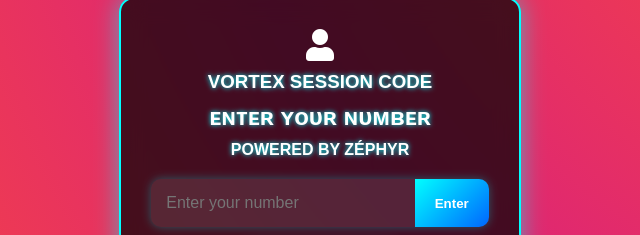
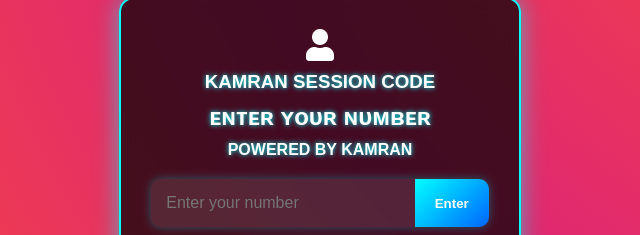
Before and after one commit to KAMRAN-XD/VORTEX_MD_-PAIR, a website: page pair-code.html in a window 1280 px wide. Shown: the part 308-543 px from the top of the page, 320-960 px from the left. Drawn offline with nearby package versions, Linux system fonts and the light colour scheme.

Commit message:
Update pair-code.html

```diff
--- a/pair-code.html
+++ b/pair-code.html
@@ -3,7 +3,7 @@
 <head>
   <meta charset="UTF-8" />
   <meta name="viewport" content="width=device-width, initial-scale=1.0"/>
-  <title>VORTEX by Zéphyr</title>
+  <title>KAMRAN by Xd</title>
   <link rel="website icon" type="jpg" href="vortex.jpg">
   <link rel="stylesheet" href="https://cdnjs.cloudflare.com/ajax/libs/font-awesome/5.15.4/css/all.min.css" />
   <style>
@@ -141,16 +141,16 @@
 <body>
 	<div class="container">
         <div class="flex justify-center mb-4">
-            <img src="https://files.catbox.moe/gh7sy6.jpg" alt="Vortex by Zéphyr" class="round-image">
+            <img src="https://files.catbox.moe/bgwzkl.jpg" alt="Kamran by Xd" class="round-image">
         </div>
 
   <div class="container">
     <div class="box" id="box">
       <div id="text">
         <i class="fa fa-user fa-2x"></i>
-        <h3>VORTEX SESSION CODE</h3>
+        <h3>KAMRAN SESSION CODE</h3>
         <h2>ᴇɴᴛᴇʀ ʏᴏᴜʀ ɴᴜᴍʙᴇʀ</h2>
-        <h4>POWERED BY ZÉPHYR</h4>
+        <h4>POWERED BY KAMRAN</h4>
 
         <div class="input-container">
           <input placeholder="Enter your number" type="number" id="number" />
```
